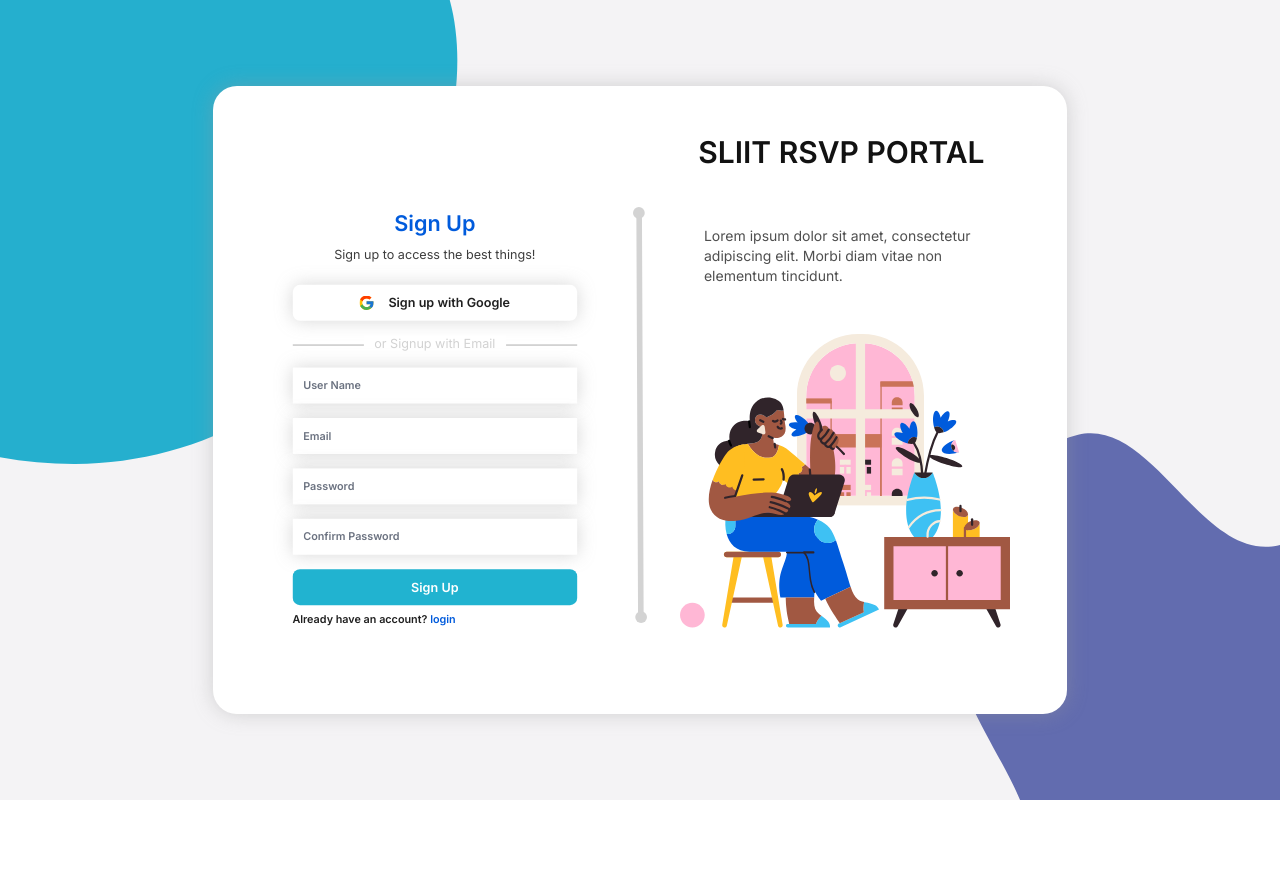
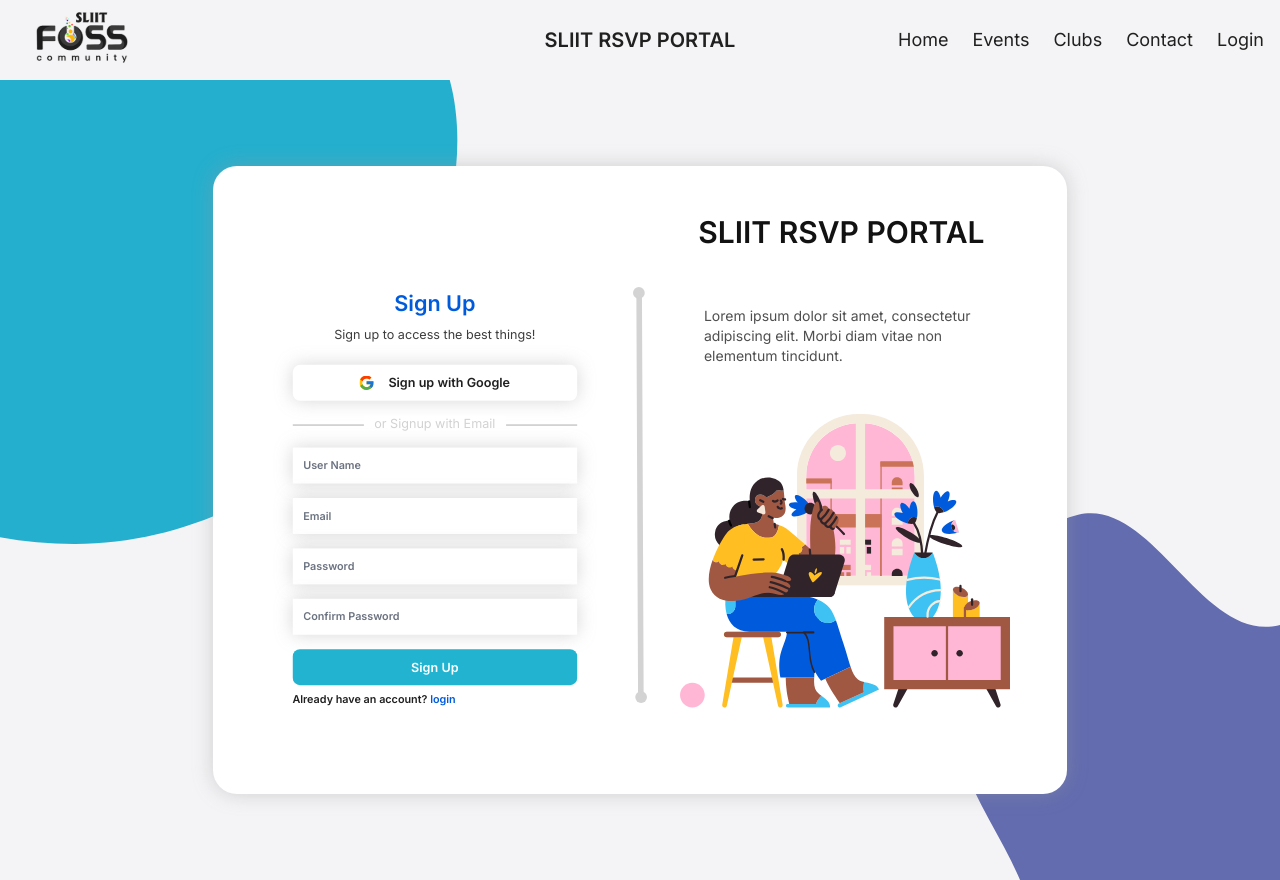
Before and after one commit to sliit-foss/rsvp-frontend, a Next.js app: page /login in a window 1280 px wide. Before the commit the page ends 800 px from the top, so only its background shows below. Built offline with nearby package versions, Linux system fonts and the light colour scheme.

Commit message:
Fix miner issues

```diff
--- a/components/Login/LoginForm.tsx
+++ b/components/Login/LoginForm.tsx
@@ -12,22 +12,22 @@ const signupFormFields = (
       type="text"
       placeholder="User Name"
       className="shadow-ds2 mt-4 border-none text-xs font-semibold h-10"
-    ></input>
+    />
     <input
       type="text"
       placeholder="Email"
       className="shadow-ds2 mt-4 border-none text-xs font-semibold h-10"
-    ></input>
+    />
     <input
       type="text"
       placeholder="Password"
       className="shadow-ds2 mt-4 border-none text-xs font-semibold h-10"
-    ></input>
+    />
     <input
       type="text"
       placeholder="Confirm Password"
       className="shadow-ds2 mt-4 border-none text-xs font-semibold h-10"
-    ></input>
+    />
   </form>
 )
 
@@ -37,12 +37,12 @@ const loginFormFields = (
       type="text"
       placeholder="Email"
       className="shadow-ds2 mt-4 border-none text-xs font-semibold h-10"
-    ></input>
+    />
     <input
       type="text"
       placeholder="Password"
       className="shadow-ds2 mt-4 border-none text-xs font-semibold h-10"
-    ></input>
+    />
     <div className="flex justify-between mt-4">
       <div className="flex items-center">
         <input className="w-3 h-3 mr-2" type="checkbox" />
--- a/components/Navbar.tsx
+++ b/components/Navbar.tsx
@@ -63,6 +63,11 @@ const Navbar = (): JSX.Element => {
               <li className="hidden lg:block font-medium text-lg hover:text-gray-default transition ease-in">
                 <Link href="/contactUs">
                   <a>Contact</a>
+                </Link>
+              </li>
+              <li className="hidden lg:block font-medium text-lg hover:text-gray-default transition ease-in">
+                <Link href="/login">
+                  <a>Login</a>
                 </Link>
               </li>
               <li
--- a/pages/login.tsx
+++ b/pages/login.tsx
@@ -1,9 +1,11 @@
 import Layout from '../components/Layout'
 import LoginSignup from '../components/Login/LoginSignup'
+import Navbar from "../components/Navbar";
 
 const Loginpage = (): JSX.Element => {
   return (
     <Layout title="Login">
+      <Navbar />
       <div
         className="min-h-screen flex p-3 lg:p-0"
         style={{
```
